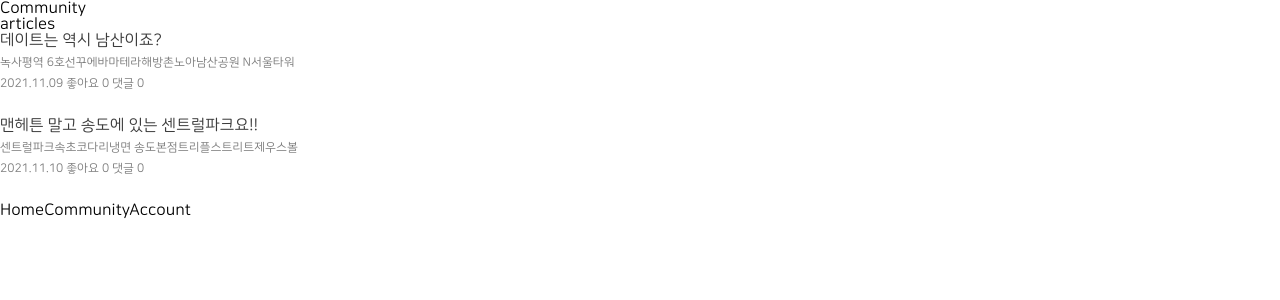
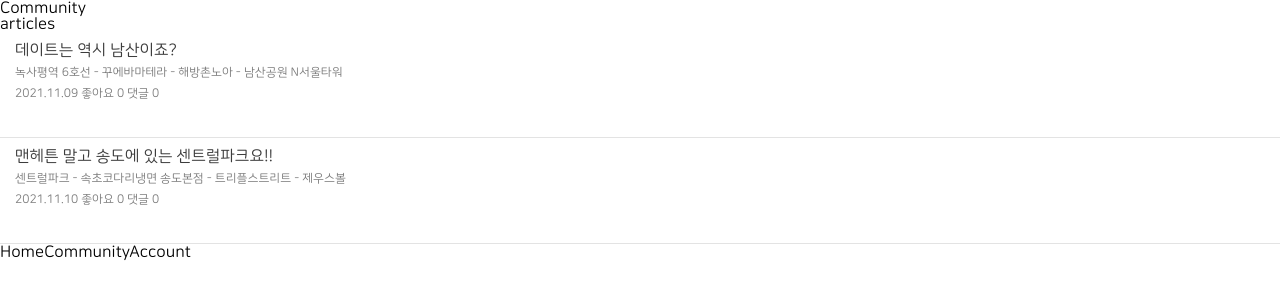
Before and after one commit to SD-woomool/front-react, a React (Create React App) app: page /community in a window 1280 px wide. Shown: the top 300 px of the page. Built offline with nearby package versions, Linux system fonts and the light colour scheme; no server answers.

Commit message:
feature: Article.js CSS 수정중

```diff
--- a/src/components/Article.js
+++ b/src/components/Article.js
@@ -2,6 +2,9 @@ import styled from "styled-components";
 
 const StyledArticle = styled.div`
   min-height: 85px;
+  border-bottom: 1px solid rgb(227, 227, 227);
+  padding: 10px 15px;
+
   h1 {
     color: var(--black);
     font-size: 16px;
@@ -17,13 +20,16 @@ const StyledArticle = styled.div`
 `
 
 function Article ( {article} ) {
-  console.log(article);
   return (
     <StyledArticle>
       <h1>{article.title}</h1>
       <div id="places">
         {article.places.map((place, index) => {
-          return <span key={index}>{place.name}</span>
+          let delimeter = ' - ';
+          if (index === article.places.length - 1) {
+            delimeter = '';
+          }
+          return <span key={index}>{place.name + delimeter}</span>
         })}
       </div>
       <div>
```
